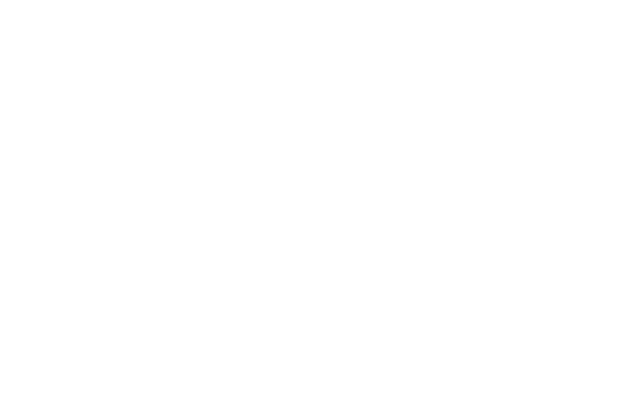
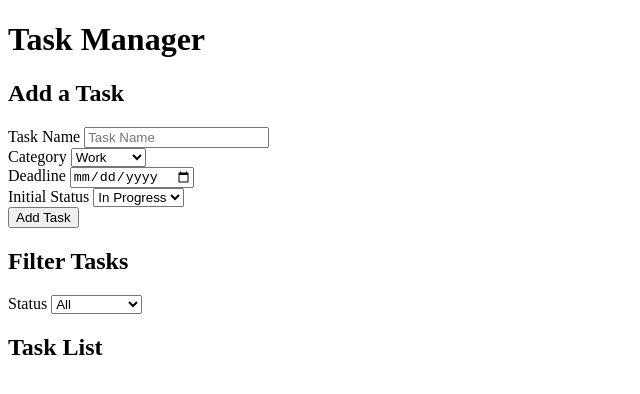
Before and after one commit to Jsoto226/Jackie-Soto-SBA-4-Task-Management-App, a plain HTML site: page index.html in a window 1280 px wide. Shown: the whole page, without its empty margins (0-640 px from the left). Drawn offline with Linux system fonts and the light colour scheme.

Commit message:
Reminder to commit frequently. I keep forgetting.

```diff
--- a/index.html
+++ b/index.html
@@ -1,3 +1,5 @@
+<!-- Project Instructions- 1. Create the HTML Structure-->
+
 <!doctype html>
 <html lang="en">
   <head>
@@ -5,7 +7,63 @@
     <meta name="viewport" content="width=device-width, initial-scale=1.0" />
     <script src="script.js" defer></script>
     <link rel="stylesheet" href="style.css" />
-    <title>SBA-4 Task Management App</title>
+    <title> SBA-4 Task Management App </title>
   </head>
-  <body></body>
+  <body>
+    <main class="container">
+      <h1> Task Manager </h1>
+      <!--Project Requirements-->
+      <!-- 1. Adding new tasks: Task Name, Category, Deadline, Initial Status, and button-->
+      <section aria-labelledby="add-task-heading">
+        <h2 id="add-task-heading"> Add a Task </h2>
+        <form id="task-form">
+          <div>
+            <label for="task-name"> Task Name </label>
+            <input type="text" id="task-name" placeholder="Task Name" />
+          </div>
+
+          <div>
+            <label for="task-catergory"> Category </label>
+            <select id="task-catergory" required>
+              <option value="Work"> Work </option>
+              <option value="School"> School </option>
+              <option value="Personal"> Personal </option>
+            </select>
+          </div>
+
+          <div>
+            <label for="task-deadline"> Deadline </label>
+            <input type="date" id="task-deadline" required />
+          </div>
+
+          <div>
+            <label for="task-status"> Initial Status </label>
+            <select id="task-status">
+                <option value="In Progress"> In Progress </option>
+                <option value="Completed"> Completed </option>
+            </select>
+          </div>
+
+          <button type="submit"> Add Task </button>
+        </form>
+        <!-- Task Statuses-->
+         <section aria-labelledby="filter-heading">
+            <h2 id="filter-heading"> Filter Tasks</h2>
+            <label for="filter-status"> Status </label>
+            <select id="filter-status">
+                <option value="All"> All </option>
+                <option value="In Progress"> In Progress </option>
+                <option value="Completed"> Completed </option>
+                <option value="Overdue"> Overdue </option>
+             </select>
+         </section>
+
+         <!-- Task List Display-->
+          <section aria-labelledby="task-list-heading">
+            <h2 id="task-list-heading"> Task List </h2>
+            <ul id="task-list"></ul>
+          </section>
+      </section>
+    </main>
+  </body>
 </html>
```
